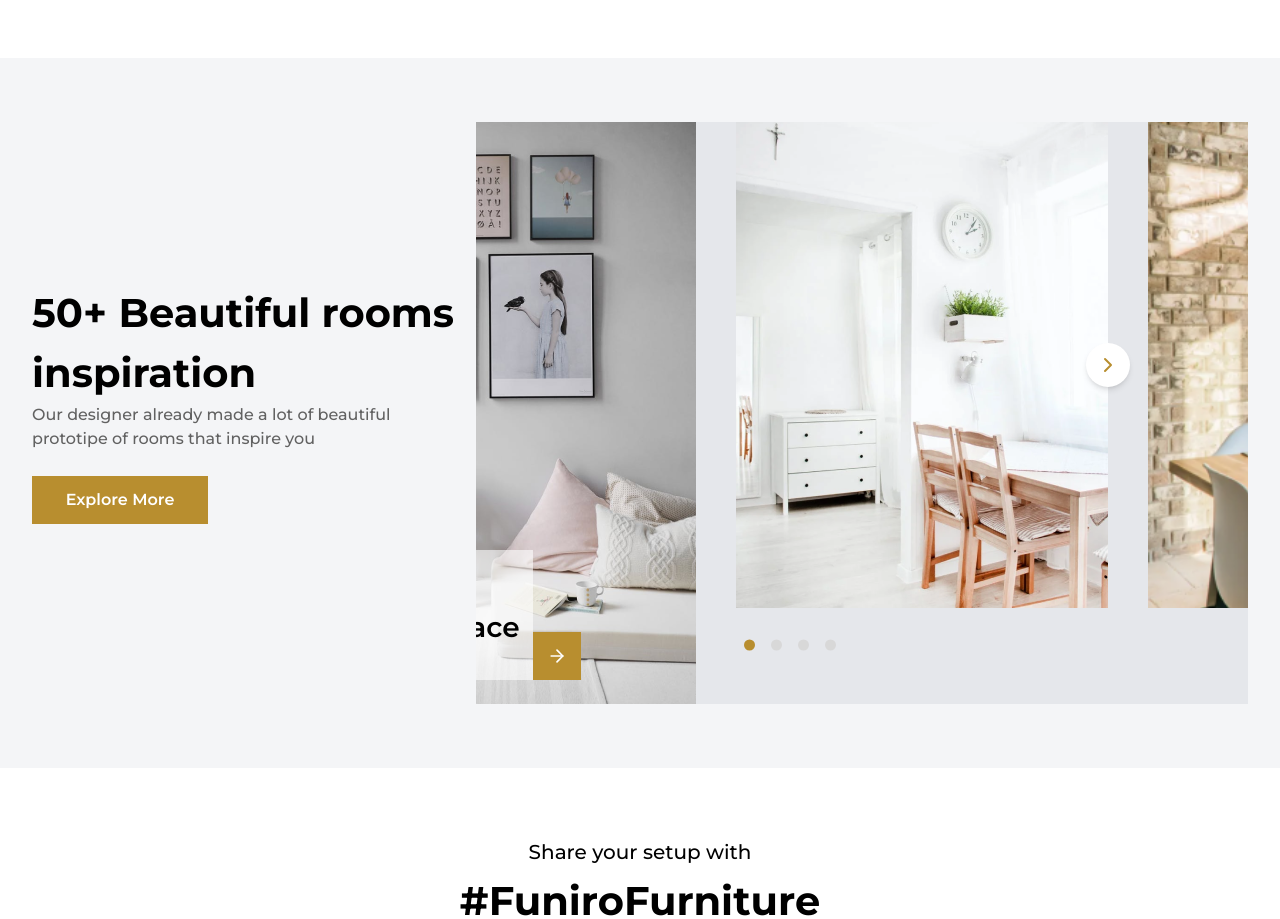
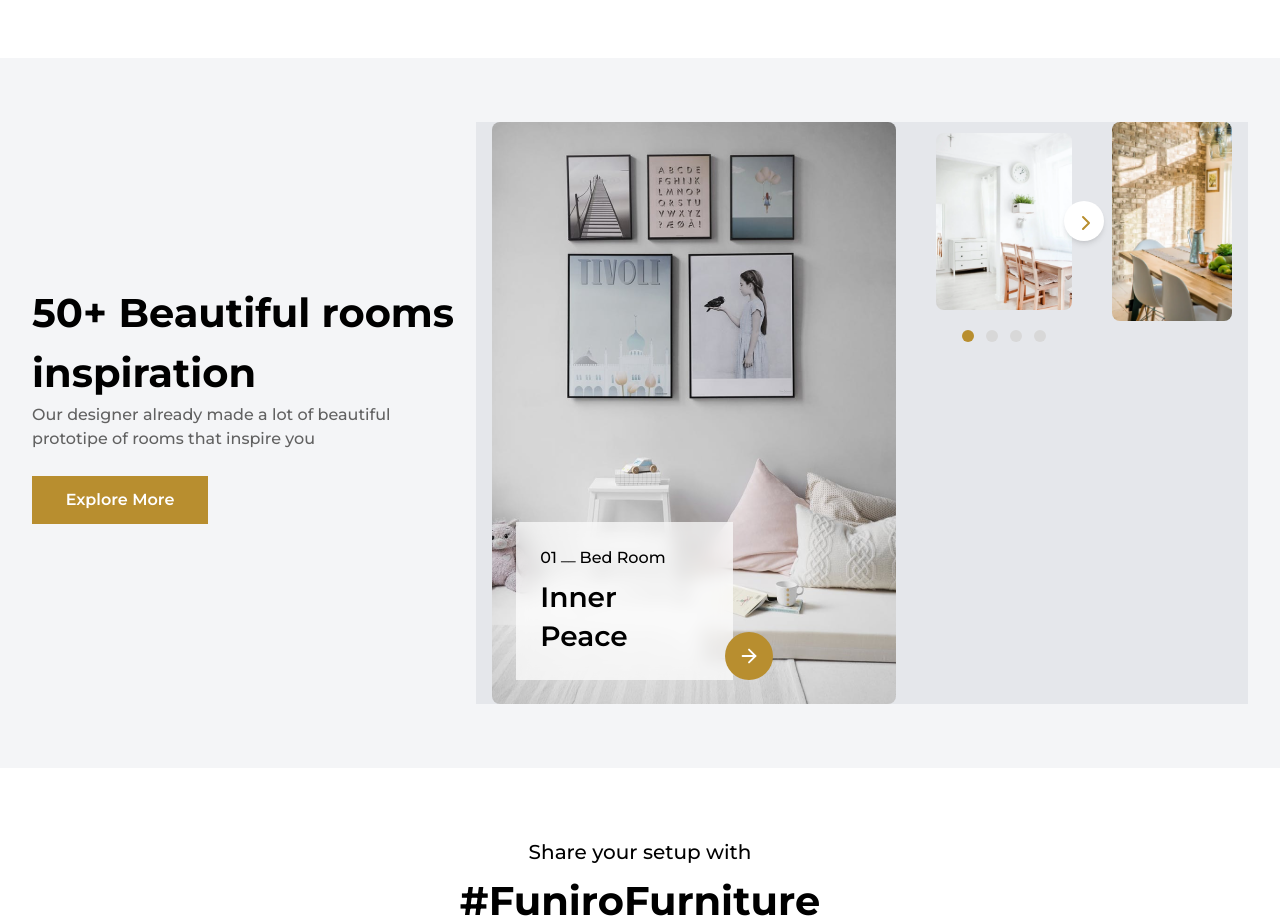
Before and after one commit to harshhhx/FurniroByHarsh, a React (Vite) app in the folder client/: page / in a window 1280 px wide. Shown: the part 2700-3619 px from the top of the page. Built offline with nearby package versions, Linux system fonts and the light colour scheme.

Commit message:
Update SliderImages.jsx

```diff
--- a/client/src/components/Home/SliderImages.jsx
+++ b/client/src/components/Home/SliderImages.jsx
@@ -15,78 +15,123 @@ const SliderImages = () => {
   const showNextImage = () => {
     if (imageIndex < IMAGES.length - 3) setImageIndex(imageIndex + 1);
   };
+
   const showPrevImage = () => {
     if (imageIndex > 0) setImageIndex(imageIndex - 1);
   };
 
   return (
-    <div className="absolute -right-0 top-0 flex items-start justify-center gap-10">
-      <div className="relative max-h-[582px] max-w-[404px]">
+    <div className="relative mx-auto flex w-full max-w-[1200px] flex-col items-center justify-center gap-6 px-4 md:flex-row md:items-start md:gap-10">
+      {/* Main Image */}
+      <div className="relative w-full max-w-[404px]">
         <img
-          className="max-h-[582px] max-w-[404px]"
+          className="h-auto w-full rounded-lg object-cover"
           src={IMAGES[imageIndex]}
           alt="slide"
-          width={404}
-          height={582}
         />
-        <div className="absolute bottom-6 left-6 h-[130px] w-[217px] bg-white/60 pl-8 pt-8">
-          <div className="flex items-center gap-1 font-poppins text-base font-medium">
+        {/* Caption Box */}
+        <div className="absolute bottom-6 left-6 w-[80%] max-w-[217px] bg-white/70 px-6 py-6 backdrop-blur-sm sm:w-[217px]">
+          <div className="flex items-center gap-1 font-poppins text-sm font-medium sm:text-base">
             <span>01</span>
-            <span className="relative -top-1.5 font-serif">__</span>
+            <span className="relative -top-1 font-serif">__</span>
             <p>Bed Room</p>
           </div>
-          <div>
-            <h2 className="font-poppins text-[28px] font-semibold">Inner Peace</h2>
-            <span className="absolute -right-12 bottom-0 flex size-12 cursor-pointer items-center justify-center bg-primary transition-colors duration-300 hover:bg-btnHover">
-              <svg xmlns="http://www.w3.org/2000/svg" width="24" height="24" viewBox="0 0 24 24" fill="none" stroke="currentColor" stroke-width="2" stroke-linecap="round" stroke-linejoin="round" class="lucide lucide-arrow-right size-5 text-white"><path d="M5 12h14"></path><path d="m12 5 7 7-7 7"></path></svg>
+          <div className="mt-2">
+            <h2 className="font-poppins text-xl font-semibold sm:text-[28px]">
+              Inner Peace
+            </h2>
+            <span className="absolute -right-10 bottom-0 flex size-10 cursor-pointer items-center justify-center rounded-full bg-primary transition-colors duration-300 hover:bg-btnHover sm:size-12">
+              <svg
+                xmlns="http://www.w3.org/2000/svg"
+                width="22"
+                height="22"
+                viewBox="0 0 24 24"
+                fill="none"
+                stroke="white"
+                strokeWidth="2"
+                strokeLinecap="round"
+                strokeLinejoin="round"
+              >
+                <path d="M5 12h14"></path>
+                <path d="m12 5 7 7-7 7"></path>
+              </svg>
             </span>
           </div>
         </div>
       </div>
-      <div className="flex gap-10 transition-all duration-300">
-        <div className="relative">
+
+      {/* Side Images */}
+      <div className="relative flex w-full max-w-[500px] items-center gap-6 md:w-auto md:gap-10">
+        {/* Middle Image */}
+        <div className="relative flex-1">
           <img
-            className="max-h-[486px] max-w-[372px] select-none"
+            className="h-auto w-full max-w-[372px] rounded-lg object-cover select-none"
             src={IMAGES[imageIndex + 1]}
             alt="slide"
-            width={372}
-            height={486}
           />
+
+          {/* Prev Button */}
           {imageIndex > 0 && (
             <span
               onClick={showPrevImage}
-              className="absolute left-[-40px] top-1/2 flex size-11 -translate-y-1/2 translate-x-1/2 cursor-pointer select-none items-center justify-center rounded-full bg-white shadow-md shadow-black/10"
+              className="absolute -left-8 top-1/2 flex size-10 -translate-y-1/2 cursor-pointer select-none items-center justify-center rounded-full bg-white shadow-md shadow-black/10 hover:bg-gray-100"
             >
-              <svg width="24" height="24" fill="none" stroke="#B88E2F" strokeWidth="2" strokeLinecap="round" strokeLinejoin="round"><polyline points="15 18 9 12 15 6"/></svg>
+              <svg
+                width="20"
+                height="20"
+                fill="none"
+                stroke="#B88E2F"
+                strokeWidth="2"
+                strokeLinecap="round"
+                strokeLinejoin="round"
+              >
+                <polyline points="15 18 9 12 15 6" />
+              </svg>
             </span>
           )}
+
+          {/* Next Button */}
           {imageIndex < IMAGES.length - 3 && (
             <span
               onClick={showNextImage}
-              className="absolute right-0 top-1/2 flex size-11 -translate-y-1/2 translate-x-1/2 cursor-pointer select-none items-center justify-center rounded-full bg-white shadow-md shadow-black/10"
+              className="absolute -right-8 top-1/2 flex size-10 -translate-y-1/2 cursor-pointer select-none items-center justify-center rounded-full bg-white shadow-md shadow-black/10 hover:bg-gray-100"
             >
-              <svg width="24" height="24" fill="none" stroke="#B88E2F" strokeWidth="2" strokeLinecap="round" strokeLinejoin="round"><polyline points="9 18 15 12 9 6"/></svg>
+              <svg
+                width="20"
+                height="20"
+                fill="none"
+                stroke="#B88E2F"
+                strokeWidth="2"
+                strokeLinecap="round"
+                strokeLinejoin="round"
+              >
+                <polyline points="9 18 15 12 9 6" />
+              </svg>
             </span>
           )}
-          <div className="absolute -bottom-12 left-2 z-20 flex w-full -translate-y-1/2 items-center gap-4">
+
+          {/* Dots */}
+          <div className="absolute -bottom-8 left-1/2 flex -translate-x-1/2 items-center gap-3">
             {IMAGES.map((_, index) =>
               index < IMAGES.length - 2 ? (
                 <span
                   key={index}
-                  className={`${imageIndex === index ? "bg-primary" : "bg-[#D8D8D8]"} relative size-[11px] cursor-pointer rounded-full`}
+                  className={`${
+                    imageIndex === index ? "bg-primary" : "bg-[#D8D8D8]"
+                  } size-3 cursor-pointer rounded-full`}
                   onClick={() => setImageIndex(index)}
                 ></span>
               ) : null
             )}
           </div>
         </div>
-        <div className="w-[100px] overflow-hidden">
+
+        {/* Right Thumbnail */}
+        <div className="hidden w-[120px] overflow-hidden md:block">
           <img
-            className="max-h-[486px] max-w-[372px] object-cover"
+            className="h-auto w-full rounded-lg object-cover"
             src={IMAGES[imageIndex + 2]}
             alt="slide"
-            width={372}
-            height={486}
           />
         </div>
       </div>
```
